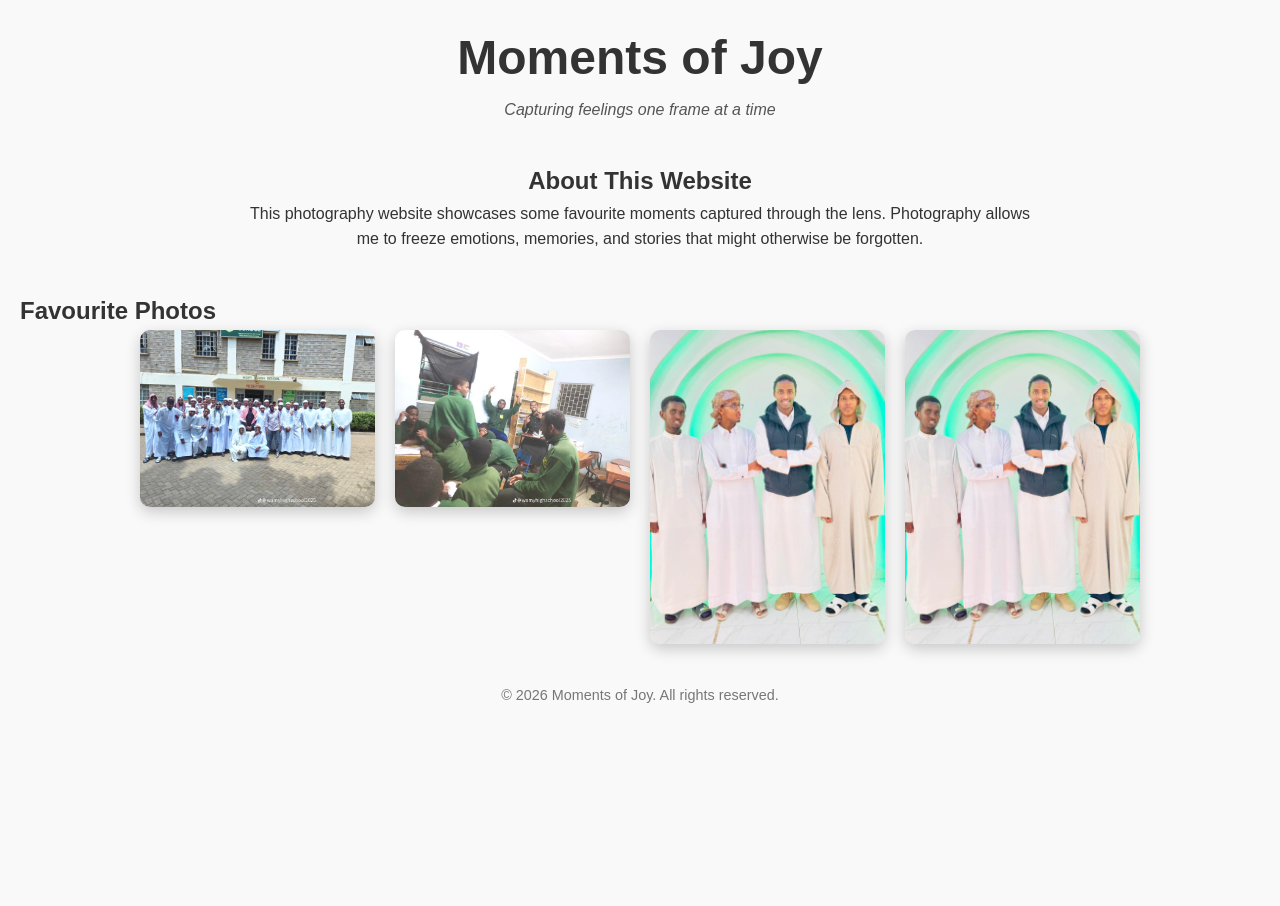
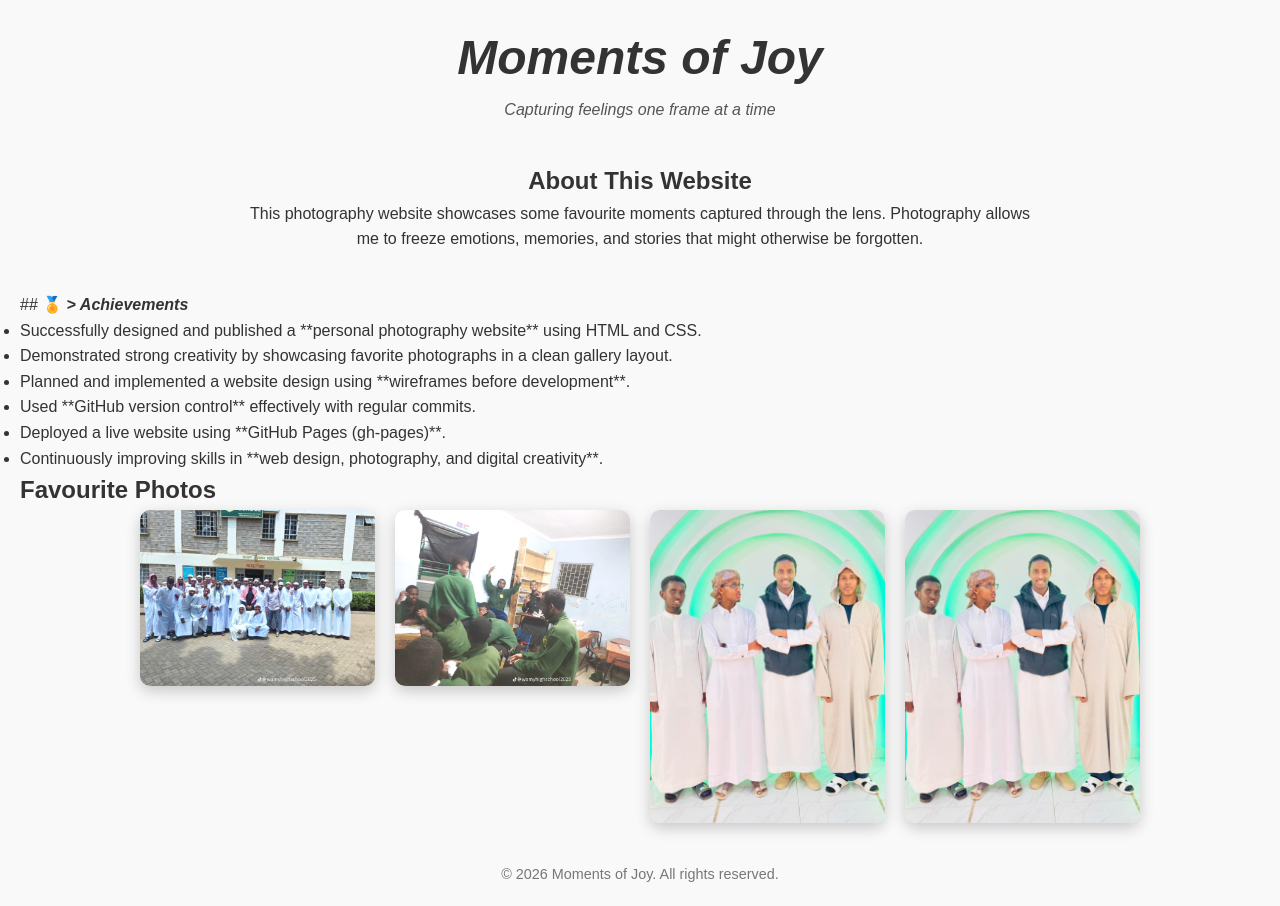
Before and after one commit to abdiwelihassan-max/moments-of-joy, a plain HTML site: page index.html in a window 1280 px wide. Before the commit the page ends 800 px from the top, so only its background shows below. Drawn offline with Linux system fonts and the light colour scheme; files that its build step writes are made by us from their sources.

Commit message:
added paragraphs

```diff
--- a/index.html
+++ b/index.html
@@ -9,7 +9,7 @@
 <body>
     <!-- Header -->
     <header>
-        <h1>Moments of Joy</h1>
+        <h1><strong><em>Moments of Joy</em></strong></h1>
         <p class="tagline">Capturing feelings one frame at a time</p>
     </header>
 
@@ -20,6 +20,21 @@
             This photography website showcases some favourite moments captured through the lens.
             Photography allows me to freeze emotions, memories, and stories that might otherwise be forgotten.
         </p>
+    </section>
+    <section class="my achievements">
+        <p>
+            ## 🏅 <strong>><em> Achievements</em></strong>
+            <ul>
+<li>Successfully designed and published a **personal photography website** using HTML and CSS.</li>
+<li> Demonstrated strong creativity by showcasing favorite photographs in a clean gallery layout.</li>
+<li> Planned and implemented a website design using **wireframes before development**.</li>
+<li>Used **GitHub version control** effectively with regular commits.</li>
+<li> Deployed a live website using **GitHub Pages (gh-pages)**.</li>
+<li>Continuously improving skills in **web design, photography, and digital creativity**.</li>
+         </ul>
+
+        </p>
+
     </section>
 
     <!-- Gallery Section -->
```
